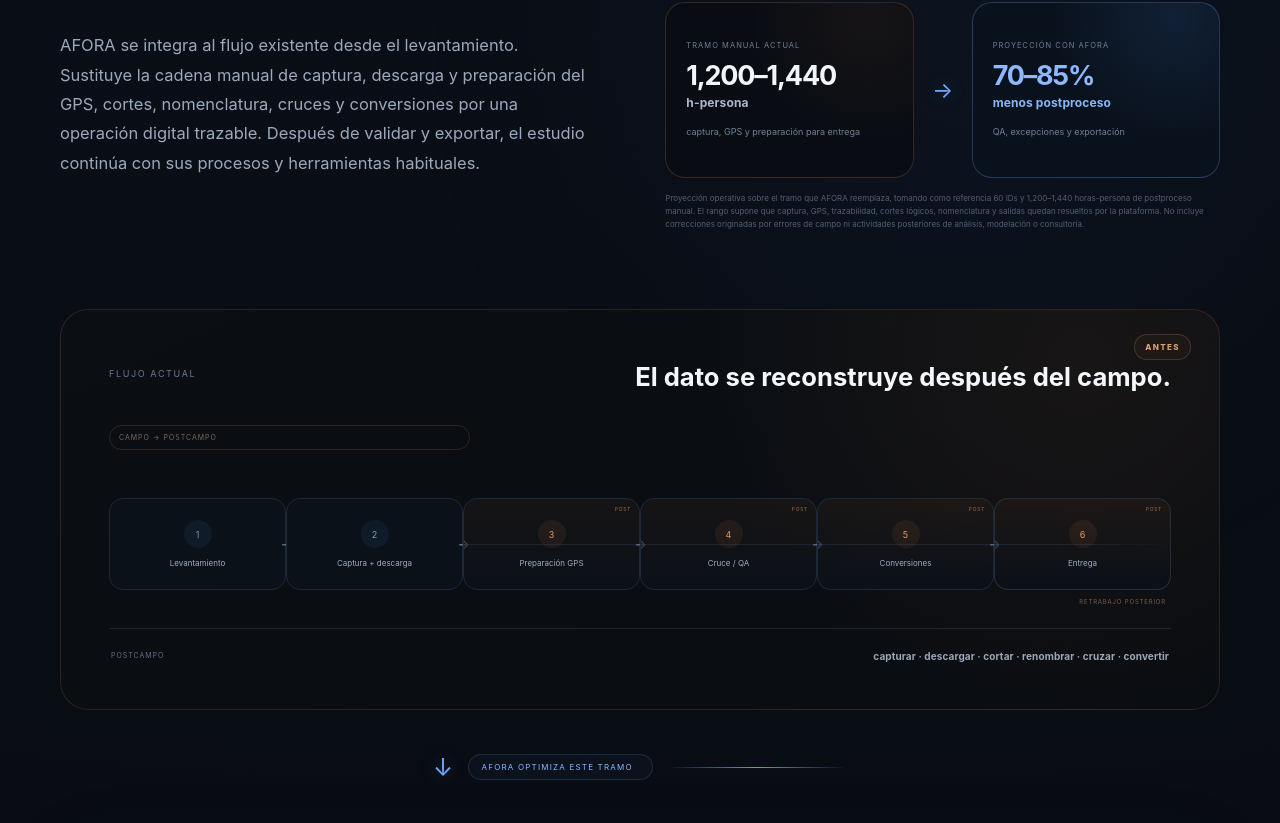
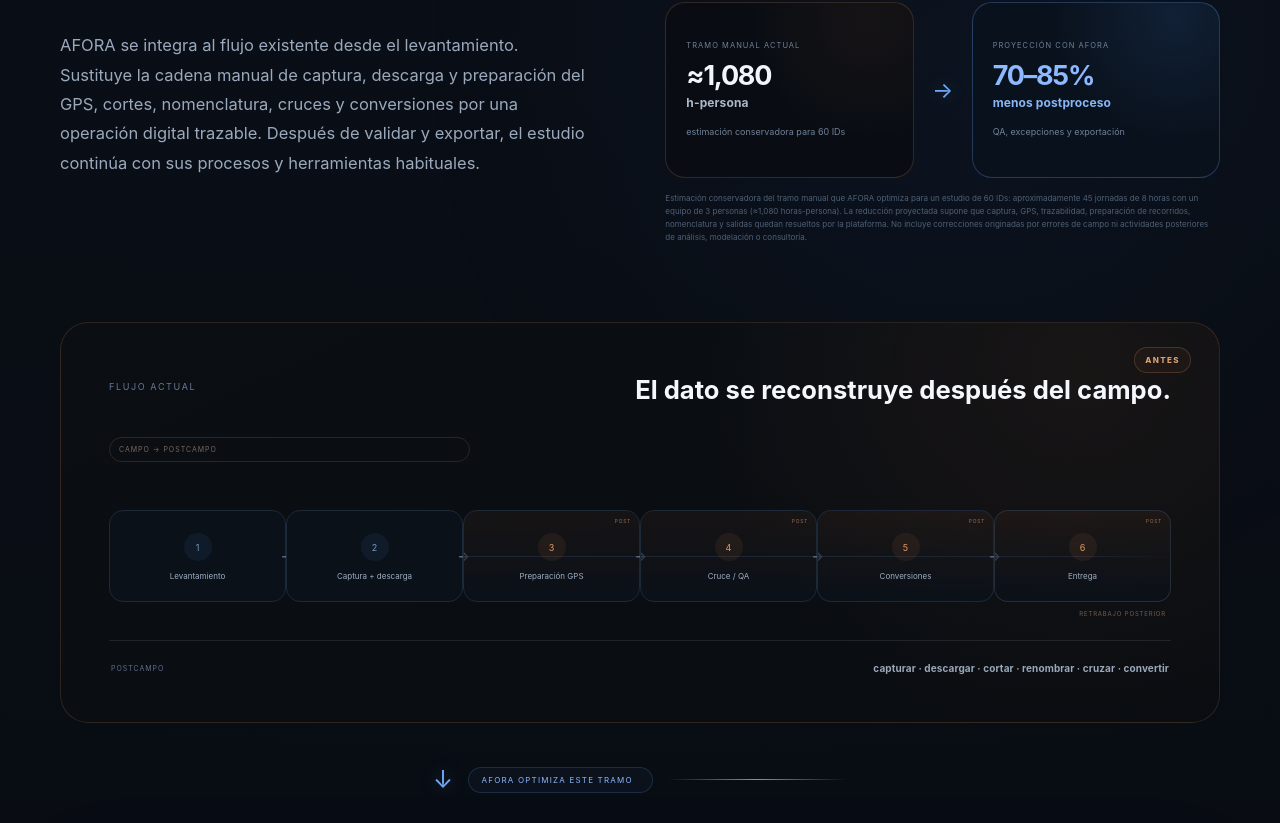
Before and after one commit to OropezaNtx/afora-web, a React (Vite) app: page / in a window 1280 px wide. Shown: the part 2898-3721 px from the top of the page. Built offline with nearby package versions, Linux system fonts and the light colour scheme.

Commit message:
Use conservative 1080-hour postprocess estimate

```diff
--- a/src/final-copy.js
+++ b/src/final-copy.js
@@ -43,9 +43,9 @@ const applyFinalCopy = () => {
     timeProof.innerHTML = `
       <div class="legacy-hours">
         <small>TRAMO MANUAL ACTUAL</small>
-        <strong>1,200–1,440</strong>
+        <strong>≈1,080</strong>
         <b>h-persona</b>
-        <span>captura, GPS y preparación para entrega</span>
+        <span>estimación conservadora para 60 IDs</span>
       </div>
       <div class="time-arrow" aria-hidden="true">→</div>
       <div class="afora-time">
@@ -58,7 +58,7 @@ const applyFinalCopy = () => {
   }
 
   const disclaimer = document.querySelector('.time-disclaimer');
-  if (disclaimer) disclaimer.textContent = 'Proyección operativa sobre el tramo que AFORA reemplaza, tomando como referencia 60 IDs y 1,200–1,440 horas-persona de postproceso manual. El rango supone que captura, GPS, trazabilidad, cortes lógicos, nomenclatura y salidas quedan resueltos por la plataforma. No incluye correcciones originadas por errores de campo ni actividades posteriores de análisis, modelación o consultoría.';
+  if (disclaimer) disclaimer.textContent = 'Estimación conservadora del tramo manual que AFORA optimiza para un estudio de 60 IDs: aproximadamente 45 jornadas de 8 horas con un equipo de 3 personas (≈1,080 horas-persona). La reducción proyectada supone que captura, GPS, trazabilidad, preparación de recorridos, nomenclatura y salidas quedan resueltos por la plataforma. No incluye correcciones originadas por errores de campo ni actividades posteriores de análisis, modelación o consultoría.';
 
   const legacyHead = document.querySelector('.legacy-process .process-head small');
   const aforaHead = document.querySelector('.afora-process .process-head small');
```
